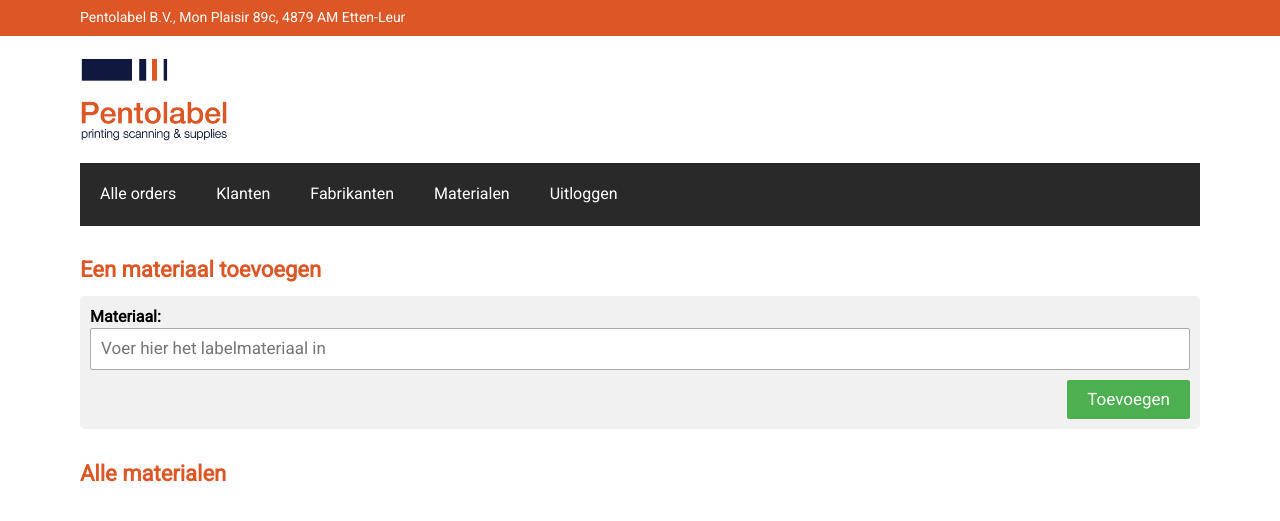
After one commit to njitsh/IT-Challenge, a PHP site: page /IT-Challenge/public/materialen in a window 1280 px wide. The commit adds this page. Shown: the top 521 px of the page. Run offline with PHP 8.4, Linux system fonts and the light colour scheme; the visitor is signed in with stand-in values (Sample User, id 1); data that the repository does not hold is empty.

Commit message:
Add materialen page

```diff
--- a/public/main.css
+++ b/public/main.css
@@ -272,6 +272,22 @@ textarea {
      border-radius: 2px;
    }
 
+   .create_materiaal {
+     background-color: #f1f1f1;
+     padding: 5px 10px;
+     width: 100%;
+     min-width: 300px;
+     border-radius: 5px;
+   }
+
+   .create_materiaal input:not(#submit) {
+     width: 100%;
+     padding: 10px;
+     font-size: 17px;
+     border: 1px solid #aaaaaa;
+     border-radius: 2px;
+   }
+
    input[type=number]::-webkit-inner-spin-button,
    input[type=number]::-webkit-outer-spin-button {
      -webkit-appearance: none;
@@ -338,6 +354,14 @@ textarea {
    }
 
    /* End Klant.php */
+
+   /* Start Materialen.php */
+
+   .materiaal {
+     margin-bottom: 10px;
+   }
+
+   /* End Materialen.php */
 
    /* Start Signup.php */
 
--- /dev/null
+++ b/public/materialen.php
@@ -0,0 +1,89 @@
+<!doctype html>
+<?php session_start();?>
+
+<html class="no-js" lang="">
+
+<head>
+    <meta charset="utf-8">
+    <meta http-equiv="x-ua-compatible" content="ie=edge">
+    <title>Pentolabel B.V.</title>
+    <meta name="description" content="">
+    <meta name="viewport" content="width=device-width, initial-scale=1, shrink-to-fit=no">
+
+    <link rel="icon" href="//i2.wp.com/pentolabel.nl/wp-content/uploads/2017/11/Pentolabel-favicon.png?fit=32%2C32&amp;ssl=1" sizes="32x32">
+    <link rel="icon" href="//i2.wp.com/pentolabel.nl/wp-content/uploads/2017/11/Pentolabel-favicon.png?fit=82%2C82&amp;ssl=1" sizes="192x192">
+    <link rel="apple-touch-icon-precomposed" href="//i2.wp.com/pentolabel.nl/wp-content/uploads/2017/11/Pentolabel-favicon.png?fit=82%2C82&amp;ssl=1">
+    <!-- Place favicon.ico in the root directory -->
+
+    <link rel="stylesheet" href="normalize.css">
+    <link rel="stylesheet" href="main.css">
+
+    <link href="https://fonts.googleapis.com/css?family=Roboto" rel="stylesheet">
+
+</head>
+
+<body>
+
+  <?php
+  // Is het de admin (met ID 1)?
+  if ($_SESSION['u_id'] == "1")
+  {
+    include_once 'includes/dbh.inc.php';
+
+      ?><div class="announcement"><span class="announcement_row">Pentolabel B.V., Mon Plaisir 89c, 4879 AM Etten-Leur</span></div>
+
+        <div class="container">
+
+          <a class="logo" href="index"><img src="images/pentolabel.png"></a>
+
+          <nav>
+            <ul>
+              <?php
+                if ((isset($_SESSION['u_id'])) && ($_SESSION['u_id'] == 1)) echo '<a href="order"><li>Alle orders</li></a><a href="klant"><li>Klanten</li></a><a href="fabrikanten"><li>Fabrikanten</li></a><a href="materialen"><li>Materialen</li></a><a href="includes/logout.inc.php"><li>Uitloggen</li></a>';
+              ?>
+            </ul>
+          </nav>
+
+          <h4><strong>Een materiaal toevoegen</strong></h4>
+
+            <form class="create_materiaal" action="includes/materialen.inc.php" method="POST" autocomplete="off" style="padding-top: 10px;">
+              <strong>Materiaal:</strong>
+              <input type="text" name="materiaal" placeholder="Voer hier het labelmateriaal in" required title="Voer het materiaal in">
+              <div style="display:grid; grid-template-columns: 1fr auto;"><div></div><input style="margin-top: 10px; margin-bottom: 5px;" id="submit" type="submit" name="submit" value="Toevoegen"></div>
+            </form>
+
+        <?php
+
+      echo "<h4><strong>Alle materialen</strong></h4>";
+      // Haalt alle orders op
+      $sql = "SELECT * FROM tbl_materialen";
+  		$result_materialen = mysqli_query($conn, $sql);
+  		$resultCheck_materialen = mysqli_num_rows($result_materialen);
+  		if ($resultCheck_materialen >= 1) {
+
+        foreach ($result_materialen as $materiaal) {
+          $materiaalnummer = $materiaal['materiaalnummer'];
+          $materiaal = $materiaal["materiaal"];
+            ?>
+            <div class="materiaal">
+              <div class="balk" onclick="if ((document.getElementById('informatie<?php echo $materiaalnummer; ?>').style.display) != 'block') { getElementById('informatie<?php echo $materiaalnummer; ?>').style.display='block'; } else { getElementById('informatie<?php echo $materiaalnummer; ?>').style.display='none'; }">
+
+                <span><?php echo $materiaal ?></span></div>
+
+              <div class="informatie" id="informatie<?php echo $materiaalnummer; ?>">
+
+                <form class="materiaal" action="includes/materialen.inc.php" method="POST" autocomplete="off">
+                  <input name="materiaalnummer" style="display: none;" value="<?php echo $materiaalnummer;?>">
+                  <div style="display:grid; grid-template-columns: 1fr auto;"><div></div><input style="margin-top: 10px;" id="submit" type="submit" name="delete" value="Verwijderen"></div>
+                </form>
+
+              </div>
+            </div>
+            <?php
+          }
+        }
+  } else header("Location: signup?materialen=notloggedin");?>
+    </div>
+</body>
+
+</html>
```
Also changed, not shown: public/includes/materialen.inc.php (added, +51 -0 lines).
